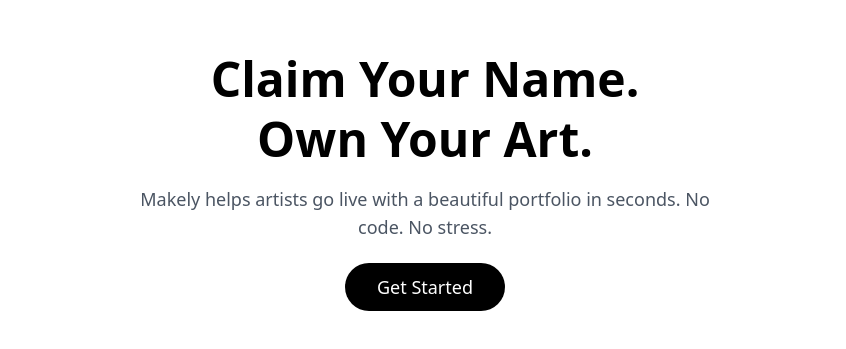
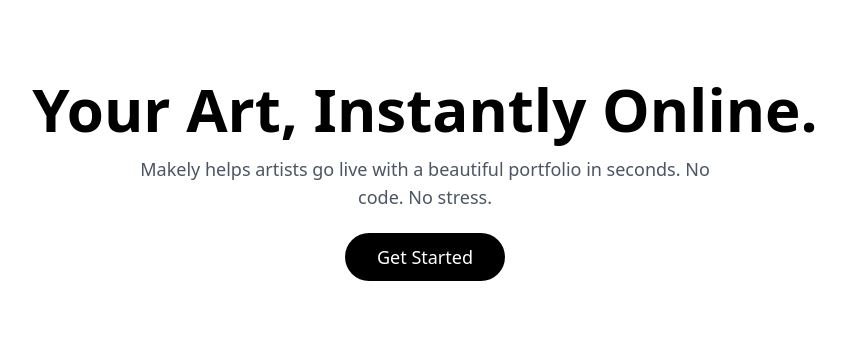
Before and after one commit to MakelyArt/template, a Next.js app: page / in a window 1280 px wide. Shown: the part 225-574 px from the top of the page, without its empty margins (215-1061 px from the left). Built offline with nearby package versions, Linux system fonts and the light colour scheme.

Commit message:
Update index.js

```diff
--- a/pages/index.js
+++ b/pages/index.js
@@ -6,35 +6,43 @@
 
       {/* HERO SECTION */}
       <section className="h-screen flex flex-col items-center justify-center bg-white text-center px-6 snap-start">
-        <h1 className="text-5xl font-extrabold mb-4 leading-tight">
-          Claim Your Name. <br /> Own Your Art.
+        <h1 className="text-5xl lg:text-6xl font-extrabold mb-4 leading-tight">
+          Your Art, Instantly Online.
         </h1>
         <p className="text-lg text-gray-600 max-w-xl mb-8">
-          Makely helps artists go live with a beautiful portfolio in seconds.
-          No code. No stress.
+          Makely helps artists go live with a beautiful portfolio in seconds. No code. No stress.
         </p>
         <Link href="#how-it-works">
-          <a className="bg-black text-white text-lg font-medium px-8 py-3 rounded-full">
+          <a className="bg-black text-white text-lg font-medium px-8 py-3 rounded-full transition-transform duration-200 hover:scale-105">
             Get Started
           </a>
         </Link>
       </section>
 
       {/* HOW IT WORKS */}
-      <section id="how-it-works" className="h-screen flex flex-col justify-center items-center bg-gray-100 snap-start px-6">
+      <section
+        id="how-it-works"
+        className="h-screen flex flex-col justify-center items-center bg-gray-100 snap-start px-6"
+      >
         <h2 className="text-3xl font-bold mb-10">How It Works</h2>
         <div className="grid sm:grid-cols-3 gap-10 max-w-4xl text-left">
           <div>
             <h3 className="text-xl font-semibold mb-2">1. Enter Your Name</h3>
-            <p>Type your name and we’ll suggest a beautiful domain.</p>
+            <p className="text-gray-700">
+              Type your name and we’ll suggest a beautiful domain.
+            </p>
           </div>
           <div>
             <h3 className="text-xl font-semibold mb-2">2. Launch Instantly</h3>
-            <p>Preview and publish your portfolio site in seconds.</p>
+            <p className="text-gray-700">
+              Preview and publish your portfolio site in seconds.
+            </p>
           </div>
           <div>
             <h3 className="text-xl font-semibold mb-2">3. Go Premium</h3>
-            <p>Upgrade anytime to use your own domain and customizations.</p>
+            <p className="text-gray-700">
+              Upgrade anytime to use your own domain and customizations.
+            </p>
           </div>
         </div>
       </section>
```
